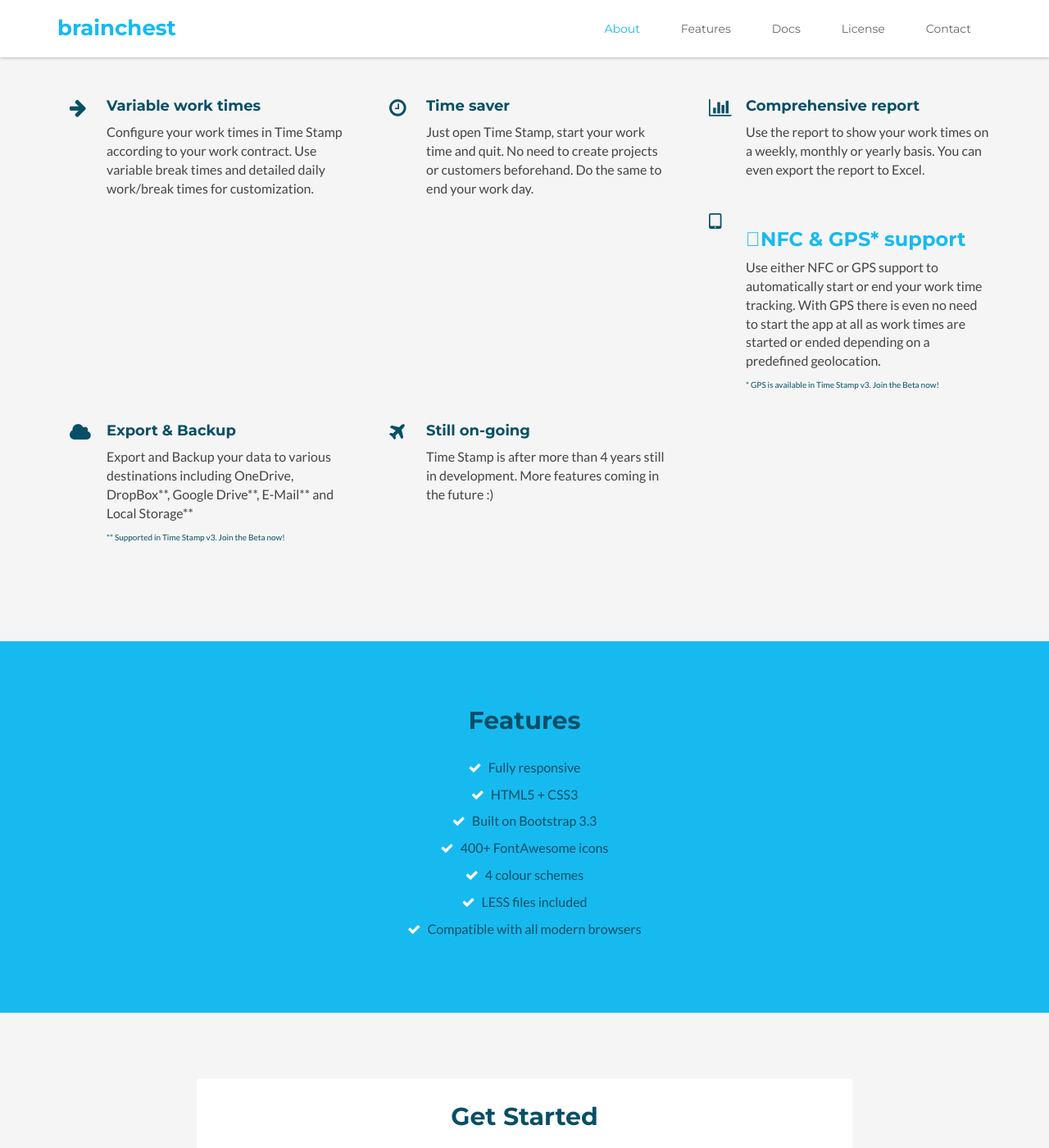
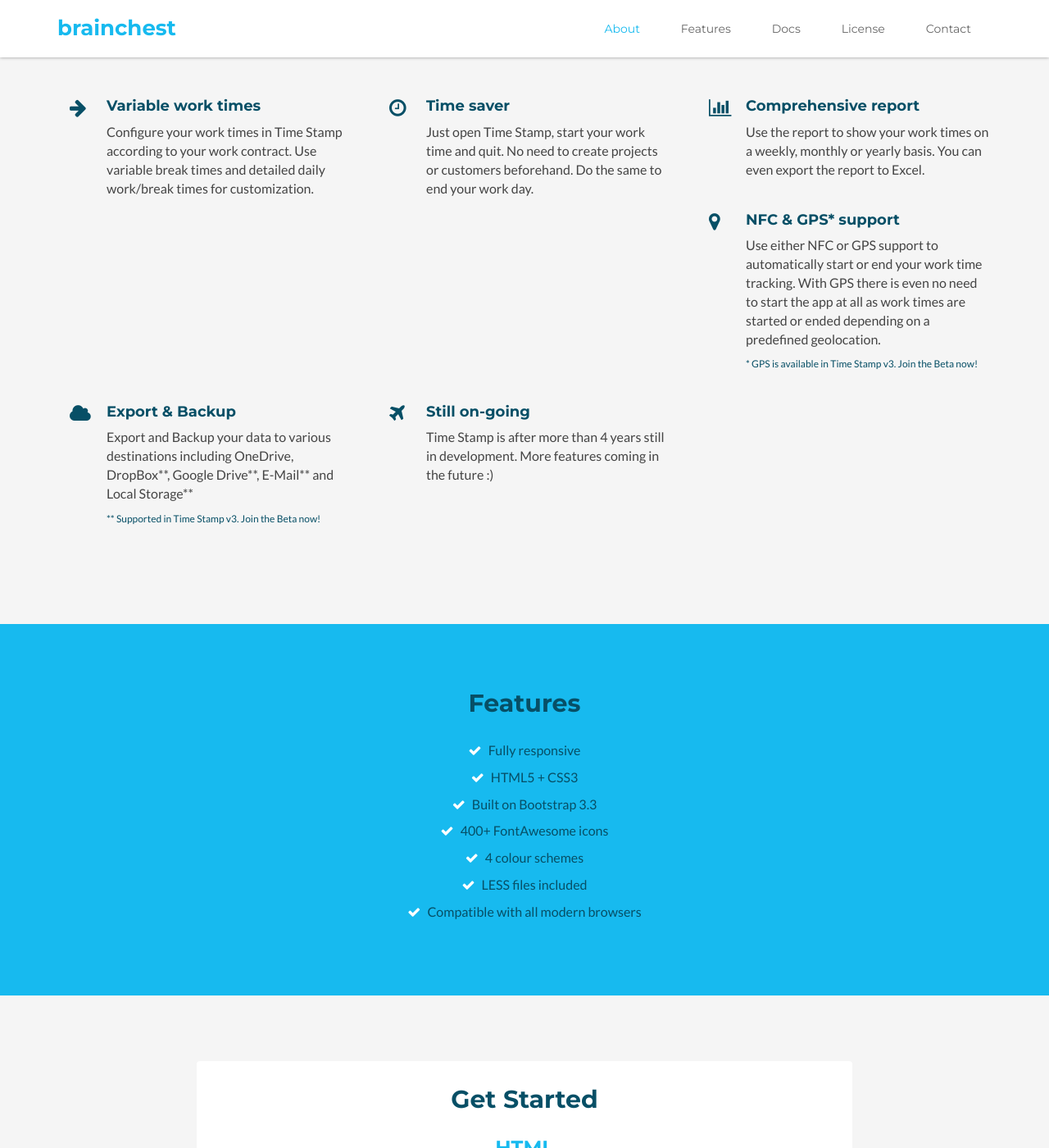
Before and after one commit to brainchest/brainchest-web, a Jekyll site: the page built from index.html, in a window 1280 px wide and 1400 px high, scrolled down 1173 px. Shown: the whole window at 82% size. Built offline with Jekyll 4.4.1, drawn with Linux system fonts in a browser that asks for light colours; comment, search, counter and statistics services are not loaded.

Commit message:
Fix on about page

```diff
--- a/_includes/about.html
+++ b/_includes/about.html
@@ -37,10 +37,10 @@
                 <div class="clearfix visible-md"></div>
                 <div class="item col-md-4 col-sm-6 col-xs-12">
                     <div class="icon-holder">
-                        <i class="fa fa-tablet"></i>
+                        <i class="fa fa-map-marker"></i>
                     </div>
                     <div class="content">
-                        <h3 class="fa-map-marker">NFC & GPS* support</h3>
+                        <h3 class="sub-title">NFC & GPS* support</h3>
                         <p>Use either NFC or GPS support to automatically start or end your work time tracking. With GPS there is even no need to start the app at all as work times are started or ended depending on a predefined geolocation.</p>
                         <p class="star-text">* GPS is available in Time Stamp v3. Join the Beta now!</p>
                     </div><!--//content-->
--- a/public/css/styles.css
+++ b/public/css/styles.css
@@ -275,7 +275,7 @@ pre code {
 .about .item .content .star-text {
   margin-top: 0;
   color: #074f66;
-  font-size: 10px;
+  font-size: 12px;
 }
 /* ======= Features Section ======= */
 .features {
```
